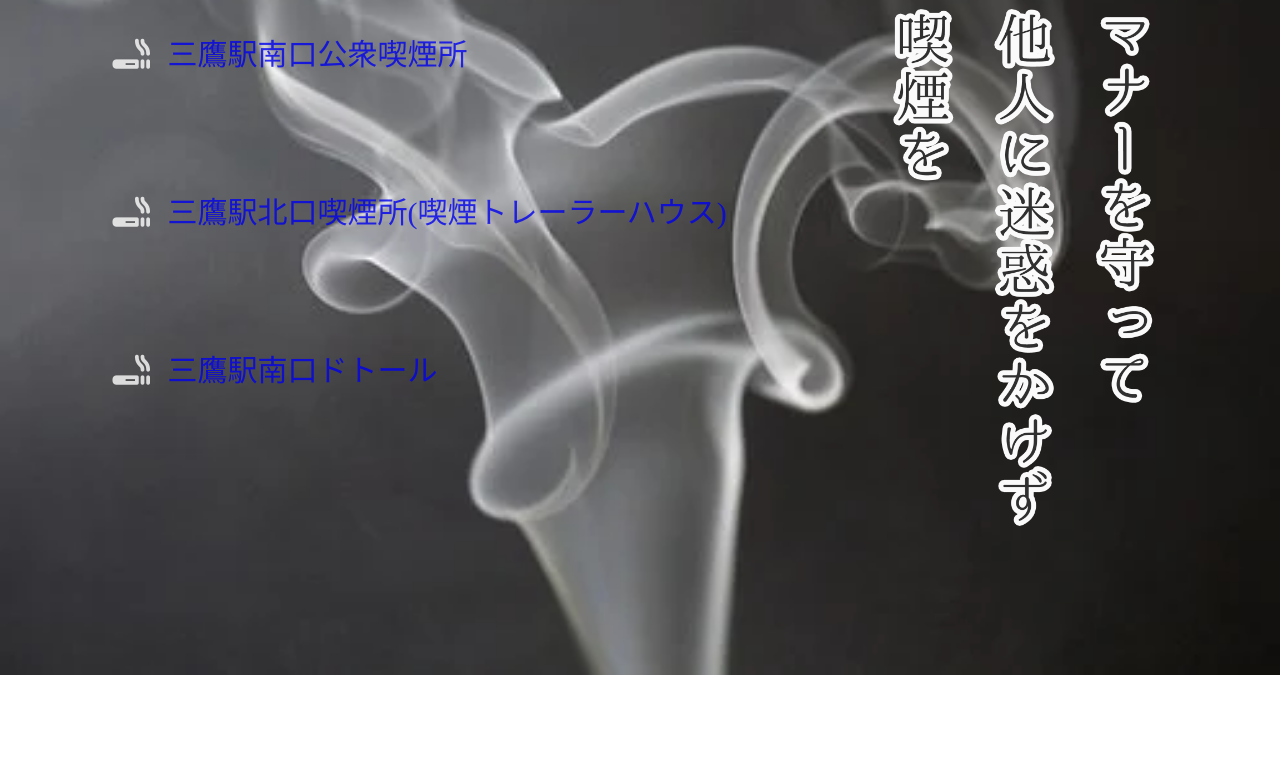
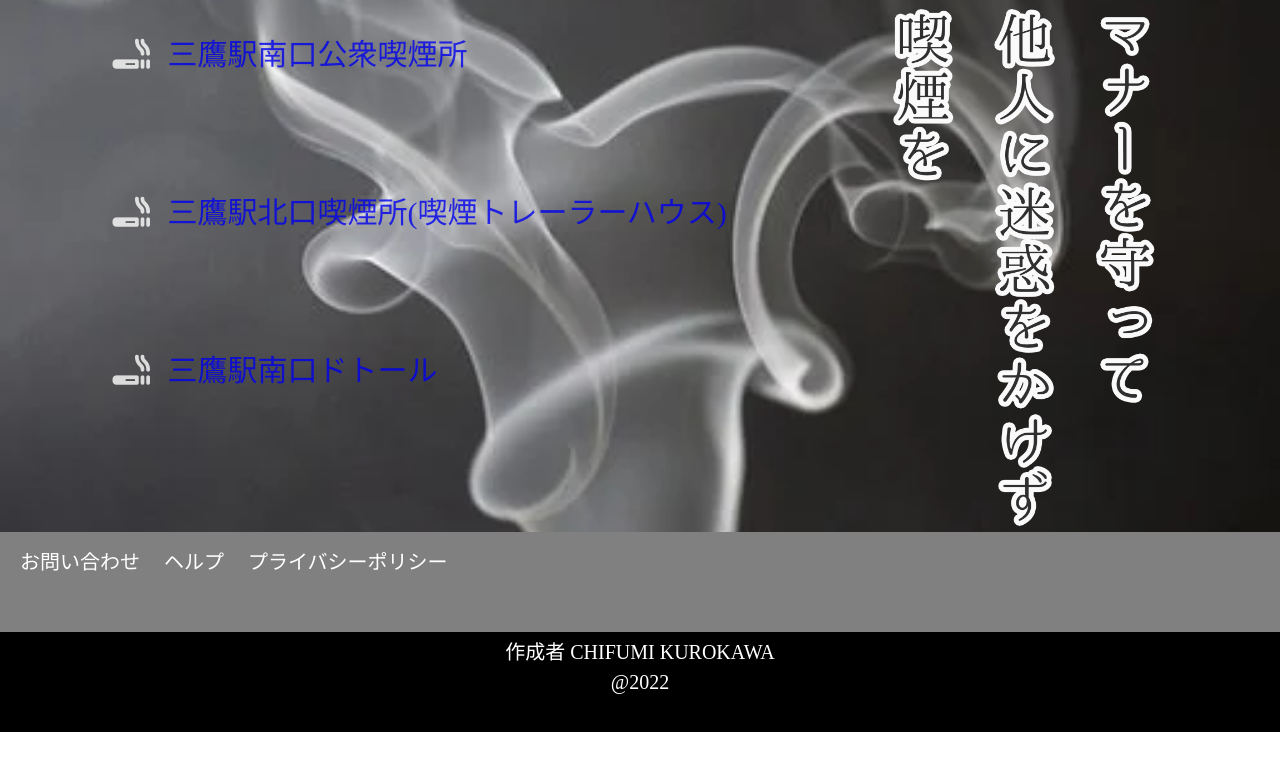
Before and after one commit to chifuminn/smoking_area, a Django app: page /after-auth-top in a window 1280 px wide. Shown: the part 202-973 px from the top of the page. Run offline with Django 3.2, Linux system fonts and the light colour scheme; data comes from the database, SQL or seed files in the repository; some libraries are stand-ins or nearby versions.

Commit message:
フッターの作成

```diff
--- a/static/style.css
+++ b/static/style.css
@@ -261,3 +261,34 @@ a.btn--orange:hover {
   display: block;
   width: 130px;
 }
+
+.explanation{
+  height: 100px;
+  background-color: gray;
+}
+
+.explanation a{
+  display: inline-block;
+  font-size: 20px;
+  color: #fff;
+  text-align: center;
+  padding-left: 20px;
+  padding-top: 20px;
+}
+
+.explanation a:hover{
+  color: blue;
+}
+
+.introduction{
+  height: 100px;
+  background-color: black;
+}
+
+.introduction p{
+  font-size: 20px;
+  color: white;
+  text-align: center;
+  font-family: serif;
+  padding-top: 10px;
+}
--- a/templates/top.html
+++ b/templates/top.html
@@ -42,4 +42,16 @@
             </div>
     </body>
     </section>
+
+    <footer>
+        <div class="explanation">
+            <a href="#">お問い合わせ</a>
+            <a href="#">ヘルプ</a>
+            <a href="#">プライバシーポリシー</a>
+        </div>
+        <div class="introduction">
+            <p>作成者 CHIFUMI KUROKAWA</p>
+            <p>@2022</p>
+        </div>
+    </footer>
 {% endblock content %}
```
